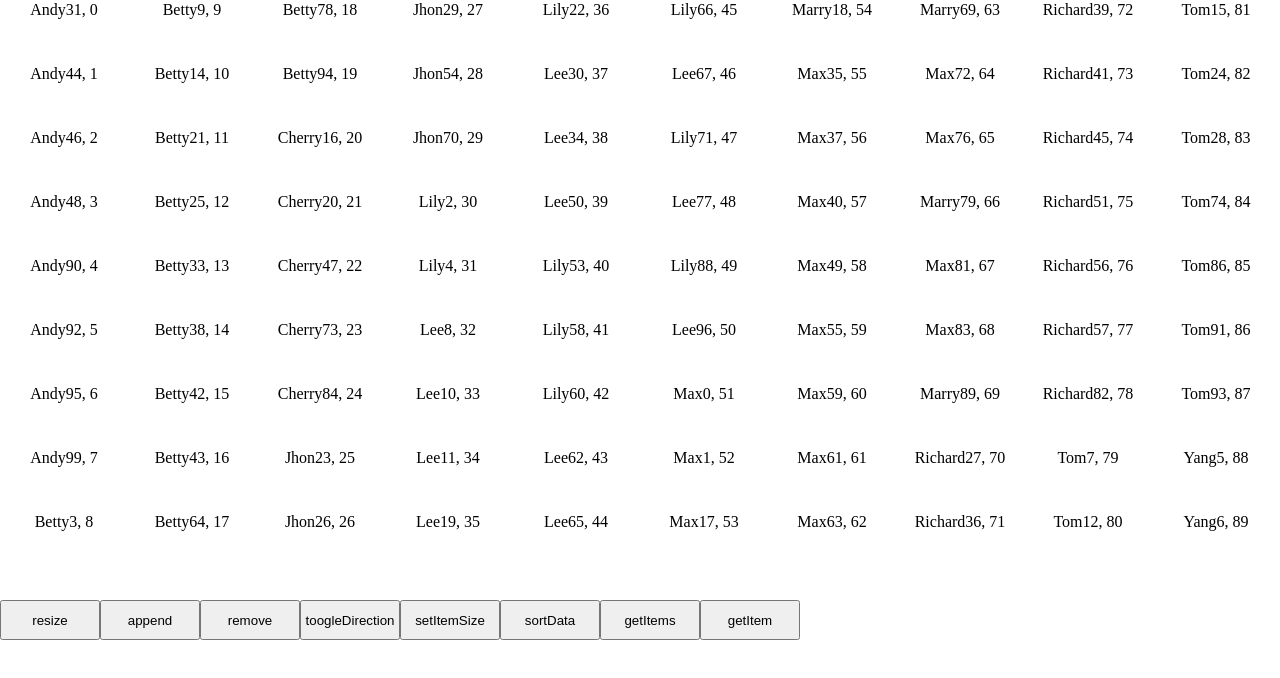
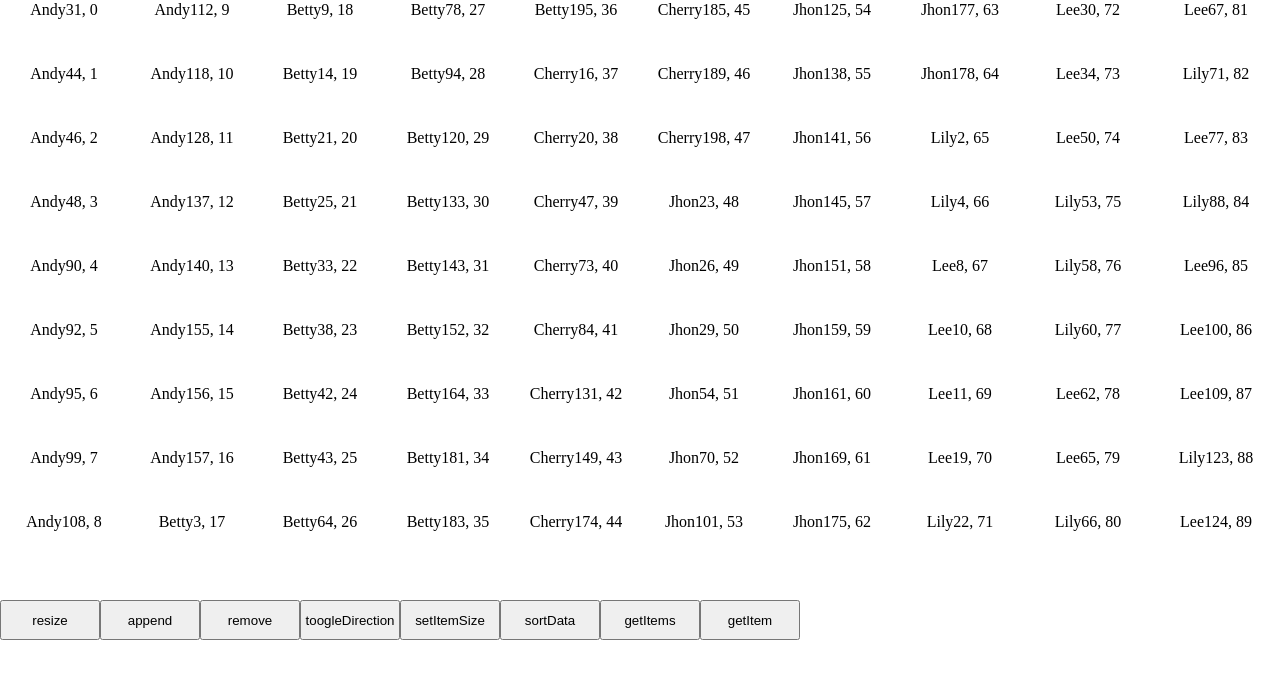
Before and after one commit to softshare/YKList, a Vue app: page / in a window 1280 px wide. Shown: the top 678 px of the page. Built offline with nearby package versions, Linux system fonts and the light colour scheme.

Commit message:
fixed some minor bugs

```diff
--- a/package.json
+++ b/package.json
@@ -1,6 +1,6 @@
 {
   "name": "yklist",
-  "version": "1.0.17",
+  "version": "1.0.25",
   "private": false,
   "main": "./dist/yklist.common.js",
   "license": "MIT",
--- a/src/App.vue
+++ b/src/App.vue
@@ -44,7 +44,7 @@
 				settings: {
 					id: "ykList1",
 					keyNaviBy: "name",
-					testingData: 100,
+					testingData: 200,
 					itemSize: {
 						width: 128,
 						height: 64
@@ -89,6 +89,7 @@
 			},
 			onListClick(event, itemInfo) {
 				console.log("onListClick", event, itemInfo);
+				console.log("onListClick", this.$refs.ykList1.getScrollInfo());
 			},
 			onContextMenu(event, itemInfo) {
 				console.log("onContextMenu", event, itemInfo);
--- a/src/components/YKList.vue
+++ b/src/components/YKList.vue
@@ -261,7 +261,7 @@ https://github.com/softshare/YKList
 					this.total_rows = Math.ceil(this.list.length / this.total_cols);
 					if (this.dom.scrollTop > 1) this.dom.scrollTop = this.dom.scrollTop - 1; //fix the wrong scroll offset
 				}
-				HelperDragSelect.Helper.init(this.on_dragSelect_mouseDown, this.on_dragSelect_mouseMove, this.on_dragSelect_mouseUp);
+				HelperDragSelect.Helper.resetEvents(this, this.on_dragSelect_mouseDown, this.on_dragSelect_mouseMove, this.on_dragSelect_mouseUp);
 			},
 			settingsCheck() {
 				if (this.settings.horizontal == undefined) this.settings.horizontal = false;
@@ -307,6 +307,9 @@ https://github.com/softshare/YKList
 					return;
 				}
 
+				if(e.ctrlKey || e.altKey || e.shiftKey) return; //如果有其他键，不能进行按键导航
+
+        //最后再进行字符导航
 				if (
 						( e.keyCode >= 48 && //0
 								e.keyCode <= 57 ) || //9
@@ -340,12 +343,12 @@ https://github.com/softshare/YKList
 						this.clearHotItem();
 					}
 					let eventName = event.button == 0 ? "onListClick" : "onContextMenu";
-					if(event.button == 2 && this.list_checked.length<=1 && itemInfo!=null){ //change the selected item
-            this.unCheckAll();
-            this.clearHotItem();
-            this.checkSet(itemInfo.index, true);
-            this.setHotItem(itemInfo.index);
-          }
+					if (event.button == 2 && this.list_checked.length <= 1 && itemInfo != null) { //change the selected item
+						this.unCheckAll();
+						this.clearHotItem();
+						this.checkSet(itemInfo.index, true);
+						this.setHotItem(itemInfo.index);
+					}
 					this.$emit(eventName, event, itemInfo);
 				}
 			},
@@ -359,9 +362,6 @@ https://github.com/softshare/YKList
 				//     this.settings.onListDblClick(event, itemInfo);
 				// }
 				this.$emit("onListDblClick", event, itemInfo);
-			},
-			onLayoutResized() {
-				this.refreshLayout();
 			},
 			on_dragSelect_mouseDown(event) {
 				if (event.shiftKey || event.ctrlKey) return; //如果此时用户按下了shift或者ctrl，可能是在进行鼠标选择，不能处理拖拽
@@ -520,6 +520,9 @@ https://github.com/softshare/YKList
 					this.setItemVisible(index);
 				}
 			},
+			setHotItemByChar(key){
+				HelperCtlListView.Helper.hotItem_setByChar(this, key);
+      },
 			getHotItem() {
 				return this.itemHot;
 			},
@@ -676,6 +679,13 @@ https://github.com/softshare/YKList
 			},
 			getListDOM() {
 				return this.dom;
+			},
+			getScrollInfo() {
+				return {
+					horizontal: this.horizontal,
+					offset: this.horizontal ? this.dom.scrollLeft : this.dom.scrollTop,
+					max: this.scrollMaxSize
+				}
 			}
 		},
 		watch: {
@@ -701,11 +711,31 @@ https://github.com/softshare/YKList
 			} else {
 				this.setListData(this.listData);
 			}
-			HelperDragSelect.Helper.init(this.on_dragSelect_mouseDown, this.on_dragSelect_mouseMove, this.on_dragSelect_mouseUp);
+			HelperDragSelect.Helper.resetEvents(this, this.on_dragSelect_mouseDown, this.on_dragSelect_mouseMove, this.on_dragSelect_mouseUp);
 			setInterval(this.tm_autoScroll, 333);
-			this.dom.oncontextmenu = function() {
+			this.dom.oncontextmenu = function () {
 				return false;
 			};
+
+			//绑定一个鼠标滚轮滚动事件
+			let YKList = this;
+			YKList.dom.onmousewheel = function (event) {
+				let scrollInfo = YKList.getScrollInfo();
+				//event.wheelDelat 可以获取滚轮滚动方向 上滚为正值
+				if (event.wheelDelta > 0) {
+					if (scrollInfo.horizontal)
+						YKList.dom.scrollLeft = YKList.dom.scrollLeft - YKList.listWidth * 0.5 ;
+					else
+						YKList.dom.scrollTop = YKList.dom.scrollTop - YKList.listHeight* 0.5 ;
+				} else {
+					if (scrollInfo.horizontal)
+						YKList.dom.scrollLeft = YKList.dom.scrollLeft + YKList.listWidth* 0.5 ;
+					else
+						YKList.dom.scrollTop = YKList.dom.scrollTop + YKList.listHeight* 0.5 ;
+				}
+				//取消浏览器默认滚动条，不然会跟着事件以前滚动
+				return false;
+			}
 		},
 	}
 </script>
--- a/src/helpers/HelperCtlListView.vue
+++ b/src/helpers/HelperCtlListView.vue
@@ -277,7 +277,7 @@ https://github.com/softshare/YKList
 				YKList.list_checked = YKList.list_checked.sort((a, b) => a - b); //排序
 			},
 			hotItem_setByKey(YKList, keyCode, isShift) {
-				if (YKList.list.length < 0) return; //确定有数据
+				if (YKList.list.length < 0 ) return; //确定有数据
 				if (YKList.itemHot == -1) {
 					YKList.checkSet(0, true);
 					YKList.setHotItem(0);
@@ -316,6 +316,7 @@ https://github.com/softshare/YKList
 			hotItem_setByChar(YKList, key) { //change the hot item by key press of char
 				key = key.toLowerCase();
 				var iFirstIndex = YKList.list_charSort.indexOf(key); //当前key在文件首字母索引中的位置
+
 				if (iFirstIndex < 0) return; //根本就不存在，直接返回
 				var iStartIndex = 0;
 				if (YKList.list_checked.length > 0) {
--- a/src/helpers/HelperDragSelect.vue
+++ b/src/helpers/HelperDragSelect.vue
@@ -20,7 +20,8 @@ https://github.com/softshare/YKList
 				width: undefined,
 				height: undefined
 			}, //ListView容器的坐标偏移量信息
-			init(onMouseDown, onMouseMove, onMouseUp) {
+			resetEvents(YKList, onMouseDown, onMouseMove, onMouseUp) {
+				let parent = YKList.dom;
 				document.onmousedown = onMouseDown;
 				document.onmousemove = onMouseMove;
 				document.onmouseup = onMouseUp;
```
